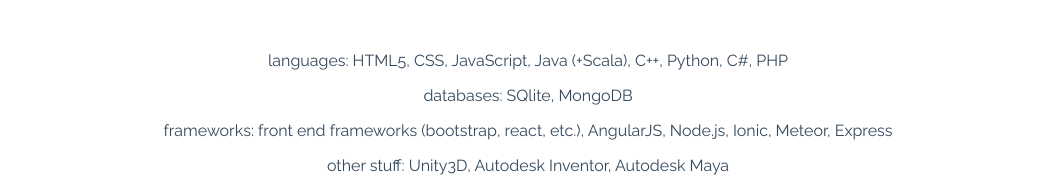
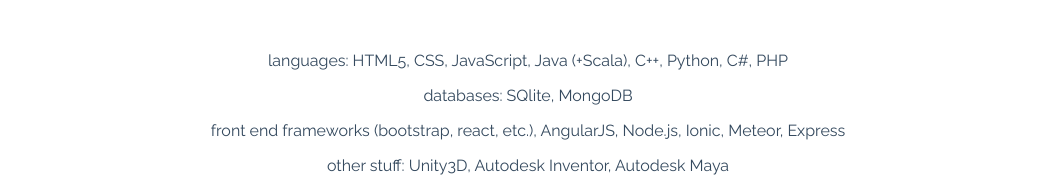
Before and after one commit to kushaltirumala/kushaltirumala.github.io, a plain HTML site: page index.html in a window 1280 px wide. Shown: the part 1649-1837 px from the top of the page, without its empty margins (112-1167 px from the left). Drawn offline with nearby package versions, Linux system fonts and the light colour scheme.

Commit message:
Update index.html

```diff
--- a/index.html
+++ b/index.html
@@ -88,7 +88,7 @@
     <div class="content">
       <p>languages: HTML5, CSS, JavaScript, Java (+Scala), C++, Python, C#, PHP </p>
       <p>databases: SQlite, MongoDB
-      <p>frameworks: front end frameworks (bootstrap, react, etc.), AngularJS, Node.js, Ionic, Meteor, Express</p>
+      <p>front end frameworks (bootstrap, react, etc.), AngularJS, Node.js, Ionic, Meteor, Express</p>
       <p>other stuff: Unity3D, Autodesk Inventor, Autodesk Maya</p>
       <p>currently learning: RoR</p>
     </div>
```
